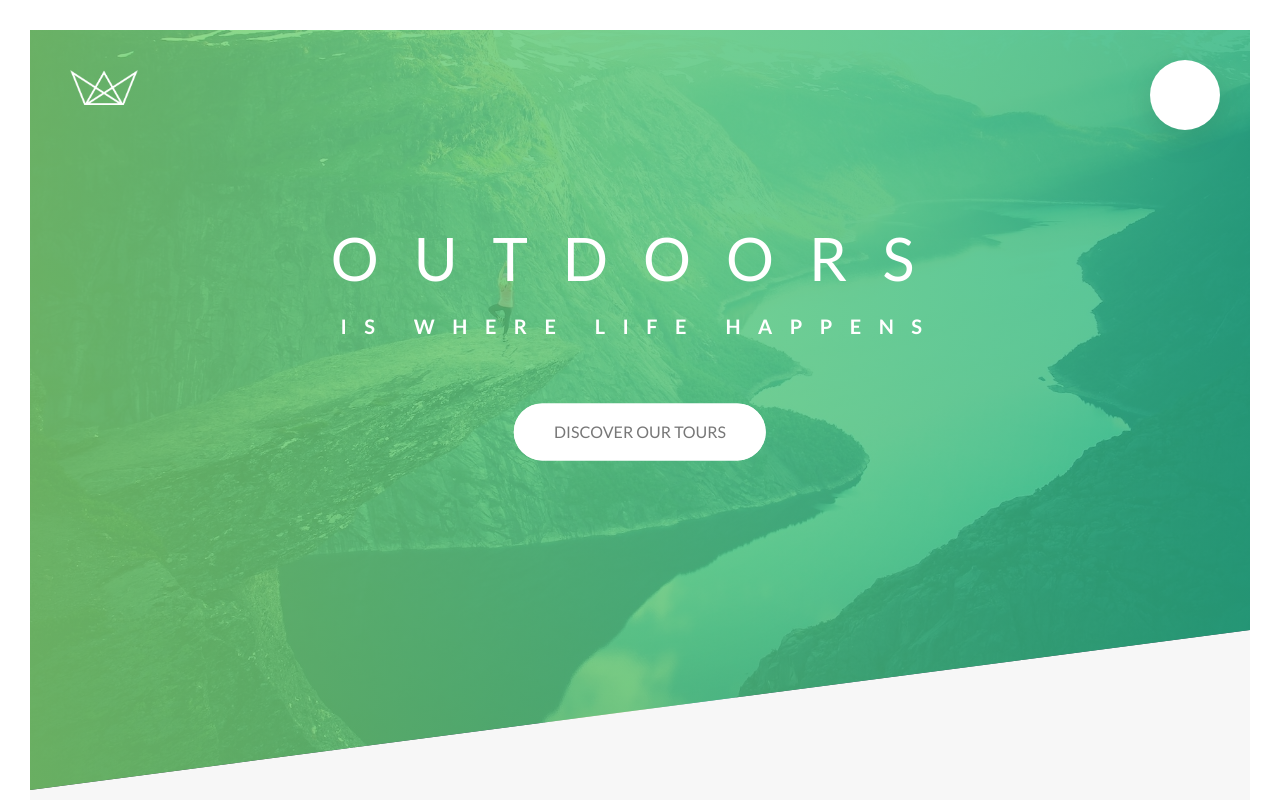
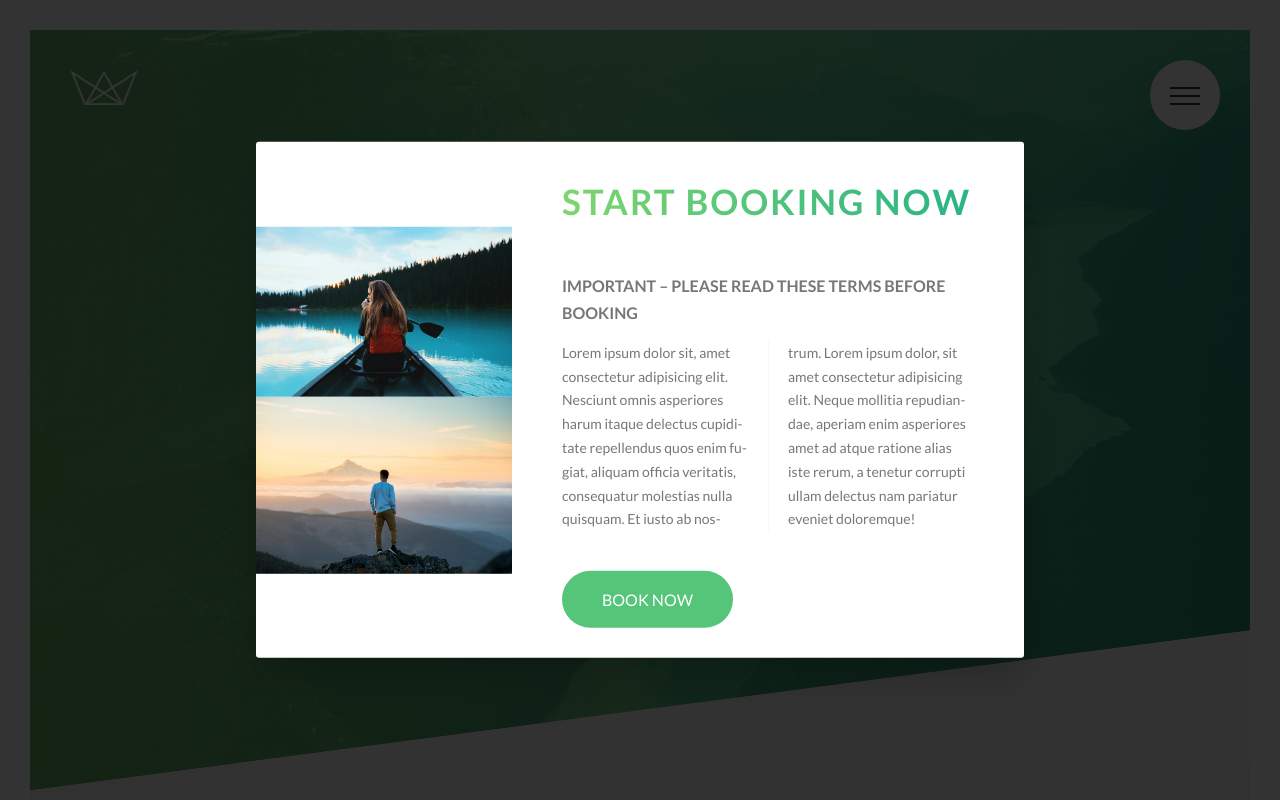
Before and after one commit to SrnaRadic/Udemy-CSS-SASS, a website: page index.html in a window 1280 px wide. Shown: the top 800 px of the page. Drawn offline with nearby package versions, Linux system fonts and the light colour scheme.

Commit message:
navigation and modal

```diff
--- a/index.html
+++ b/index.html
@@ -10,7 +10,7 @@
         <link rel="stylesheet" href="css/icon-font.css">
         <link rel="stylesheet" href="css/main.css">
         <link rel="shortcut icon" type="image/png" href="img/favicon.png">
-
+        <link rel="stylesheet" href="https://cdnjs.cloudflare.com/ajax/libs/animate.css/3.7.0/animate.min.css">
         <title>Natours | Exciting tours for adventurous people</title>
     </head>
 
@@ -375,6 +375,24 @@
             </div>
         </footer>
 
+        <div class="popup">
+            <div class="popup__content">
+                <div class="popup__left">
+                    <img src="img/nat-8.jpg" alt="tour photo" class="popup__img">
+                    <img src="img/nat-9.jpg" alt="tour photo" class="popup__img">
+                </div>
+
+                <div class="popup__right">
+                    <h2 class="heading-secondary u-margin-bottom-medium">Start booking now</h2>
+                    <h3 class="heading-tertiary u-margin-bottom-small">Important &ndash; Please read these terms before booking</h3>
+                    <p class="popup__text">
+                        Lorem ipsum dolor sit, amet consectetur adipisicing elit. Nesciunt omnis asperiores harum itaque delectus cupiditate repellendus quos enim fugiat, aliquam officia veritatis, consequatur molestias nulla quisquam. Et iusto ab nostrum. Lorem ipsum dolor, sit amet consectetur adipisicing elit. Neque mollitia repudiandae, aperiam enim asperiores amet ad atque ratione alias iste rerum, a tenetur corrupti ullam delectus nam pariatur eveniet doloremque!
+                    </p>
+                    <a href="#" class="btn btn--green">Book now</a>
+                </div>
+            </div>
+        </div>
+
         <!--
         <section class="grid-test">
             <div class="row">
@@ -455,5 +473,8 @@
         </section>
         -->
 
+
+
+
     </body>
 </html>
--- /dev/null
+++ b/sass/components/_popup.scss
@@ -0,0 +1,56 @@
+.popup {
+    height: 100vh;
+    width: 100%;
+    background-color: rgba(#000, .8);
+    position: fixed;
+    top: 0;
+    left: 0;
+    z-index: 9000;
+
+    &__content {
+        position: absolute;
+        top: 50%;
+        left: 50%;
+        transform: translate(-50%, -50%);
+        width: 60%;
+        background-color: #fff;
+        box-shadow: 0 2rem 4rem rgba(0,0,0, .2);
+        display: table;
+        border-radius: 3px;
+        overflow: hidden;
+    }
+
+    &__left {
+        width: 33.333333%;
+        display: table-cell;
+        vertical-align: middle;
+
+    }
+
+    &__right {
+        width: 66.666667%;
+        display: table-cell;
+        vertical-align: middle;
+        padding: 3rem 5rem;
+    }
+
+    &__img {
+        display: block;
+        width: 100%;
+    }
+
+    &__text {
+        font-size: 1.4rem;
+        margin-bottom: 4rem;
+
+        column-count: 2;
+        column-gap: 4rem;
+        column-rule: 1px solid $color-grey-light-1;
+        -moz-hyphens: auto;
+        -ms-hyphens: auto;
+        -webkit-hyphens: auto;
+        hyphens: auto; // if the word is not finished it is put sign "-" and word goes into the next line
+    }
+
+
+}
--- a/sass/layout/_navigation.scss
+++ b/sass/layout/_navigation.scss
@@ -13,6 +13,8 @@
         border-radius: 50%;
         z-index: 2000;
         box-shadow: 0 1rem 3rem rgba($color-black, .1);
+        text-align: center;
+        cursor: pointer;
     }
 
     &__background {
@@ -92,6 +94,57 @@
         width: 100%;
     }
 
+    //icon
+
+    &__icon {
+        position: relative;
+        margin-top: 3.5rem;
+
+        &,
+        &::before,
+        &::after {
+            width: 3rem;
+            height: 2px;
+            background-color: $color-grey-dark-3;
+            display: inline-block;
+        }
+
+        &::before,
+        &::after {
+            content: " ";
+            position: absolute;
+            left: 0;
+            transition: all .2s;
+        }
+
+        &::before {top: -.8rem;}
+        &::after {top: .8rem;}
+
+
+    }
+
+    &__button:hover &__icon::before {
+        top: -1rem;
+    }
+
+    &__button:hover &__icon::after {
+        top: 1rem;
+    }
+
+    &__checkbox:checked + &__button &__icon { //when the checkbox is checked we choose its child button and button's child icon
+        background-color: transparent;
+    }
+
+    &__checkbox:checked + &__button &__icon::before {
+       top: 0;
+       transform: rotate(135deg);
+    }
+
+    &__checkbox:checked + &__button &__icon::after {
+        top: 0;
+        transform: rotate(-135deg);
+    }
+
 
 
 }
--- a/sass/main.scss
+++ b/sass/main.scss
@@ -13,6 +13,7 @@
 @import "components/composition";
 @import "components/featrue-box";
 @import "components/form";
+@import "components/popup";
 @import "components/story";
 
 @import "layout/grid";
```
Also changed, not shown: css/main.css.
